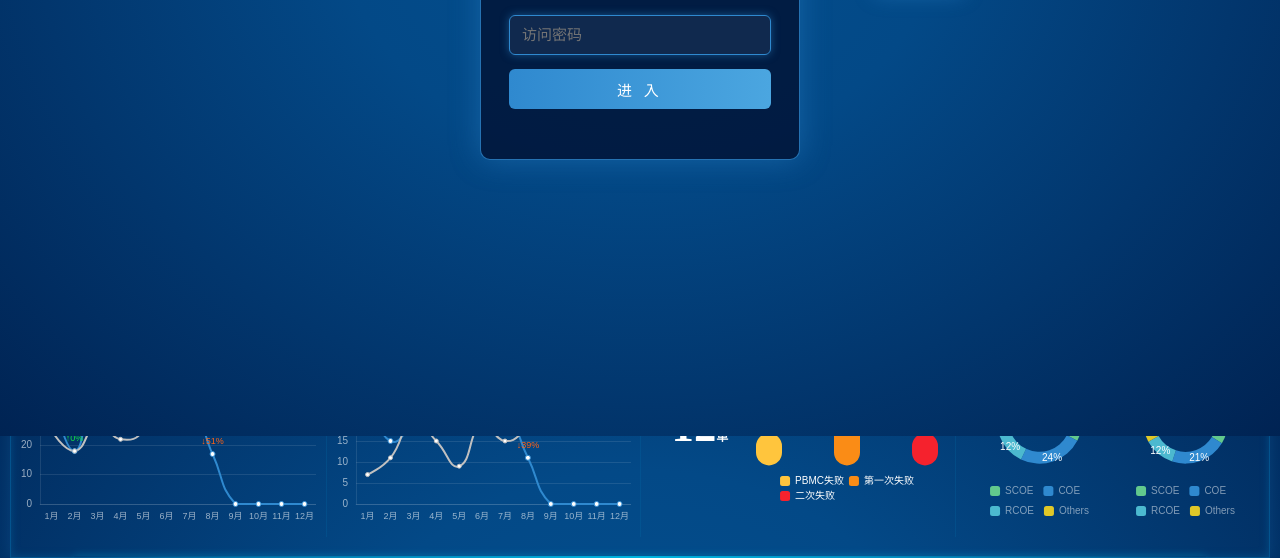
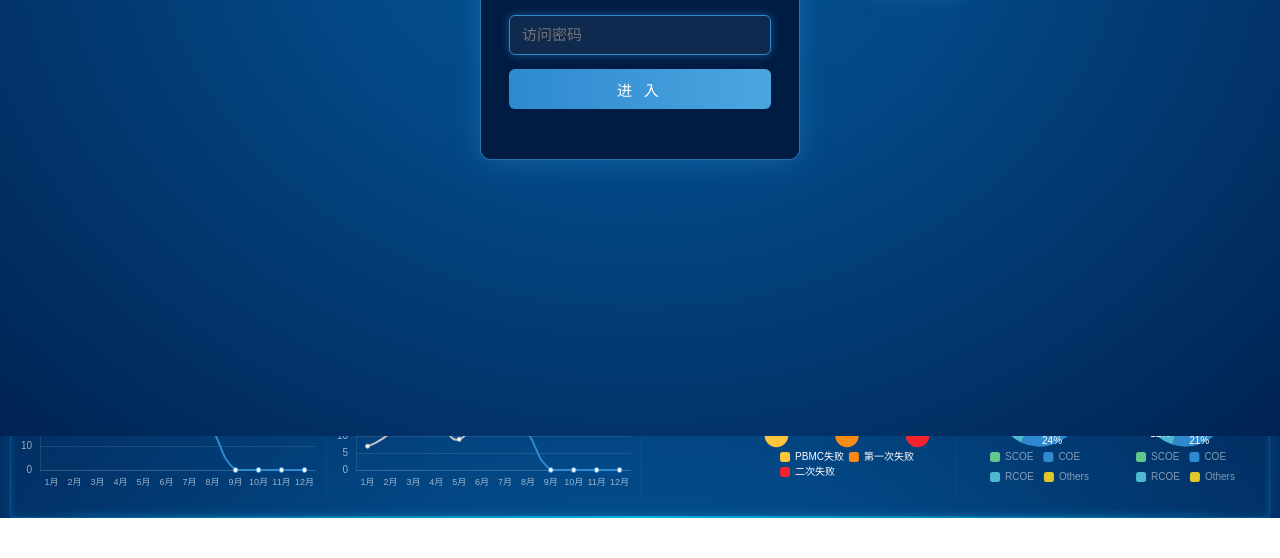
Before and after one commit to jichen0406-blip/Large-Screen-Data-Dashboard, a website: page index.html in a window 1280 px wide. Shown: the part 364-922 px from the top of the page. After the commit the page ends 882 px from the top, so only its background shows below. Drawn offline with Linux system fonts and the light colour scheme; no server answers.

Commit message:
更新数据 2026-08-18

```diff
--- a/css/style.css
+++ b/css/style.css
@@ -45,11 +45,11 @@ a:hover{ color:#06c; text-decoration: none!important}
 .boxnav{padding: 10px;}
 .nav2{}
 .nav2>li:first-child{border:none;}
-.nav2>li{float: left;border-left:1px solid rgba(7,118,181,.2); height:240px; padding: 0 10px 10px 10px;}
+.nav2>li{float: left;border-left:1px solid rgba(7,118,181,.2); height: clamp(200px, calc(100vh - 720px), 380px); padding: 0 10px 10px 10px; display: flex; flex-direction: column;}
 .tit01{font-size: 16px; font-weight: 500; position: relative; padding-left: 15px;}
 .tit01:before{ left: 3px; top: 8px;}
 
-.ftechart{height: 200px;}
+.ftechart{ flex: 1; min-height: 0; width: 100%; }
 
 
 
--- a/index.html
+++ b/index.html
@@ -138,20 +138,20 @@ var t = null;
 				</li>
 				<li style="width:25%">
 					<div class="tit01">YTD异常订单</div>
-					<div class="" style="height: calc(100% - 40px); display: flex;">
-						<div style="flex: 1; min-width:0; height:100%" class="wancheng">
+					<div style="flex: 1; min-height: 0; display: flex;">
+						<div style="flex: 1; min-width:0" class="wancheng">
 							<div><span>异常订单合计</span>
 								<h3 class="abn-num"><span id="abnNum">--</span><i>单</i></h3>
 							</div>
 						</div>
-						<div style="flex: 2; min-width:0; height:100%" id="myd1"></div>
+						<div style="flex: 2; min-width:0" id="myd1"></div>
 					</div>
 				</li>
 				<li style="width:25%">
 					<div class="tit01">COE医院销量占比</div>
-					<div class="" id="">
-						<div style="float: left; width: 50%; height: 200px" id="fb03"></div>
-						<div style="float: left; width: 50%; height: 200px" id="fb04"></div>
+					<div style="flex: 1; min-height: 0; display: flex;">
+						<div style="flex: 1; min-width:0" id="fb03"></div>
+						<div style="flex: 1; min-width:0" id="fb04"></div>
 					</div>
 				</li>
 			</ul>
--- a/js/js.js
+++ b/js/js.js
@@ -187,9 +187,9 @@ function echarts_31() {
             data: ['异常订单']
         }],
         series: [
-            { name: 'PBMC失败', type: 'bar', barWidth: '26', itemStyle: { normal: { color: '#ffc53d', barBorderRadius: 50 } }, zlevel: 2, barGap: '200%', data: [ABN.pbmc], label: { formatter: '{c}单', show: true, position: 'top', textStyle: { fontSize: 11, color: '#fff' } } },
-            { name: '第一次失败', type: 'bar', itemStyle: { normal: { color: '#fa8c16', barBorderRadius: 50 } }, zlevel: 2, barWidth: '26', data: [ABN.first], label: { formatter: '{c}单', show: true, position: 'top', textStyle: { fontSize: 11, color: '#fff' } } },
-            { name: '二次失败', type: 'bar', itemStyle: { normal: { color: '#f5222d', barBorderRadius: 50 } }, zlevel: 2, barWidth: '26', data: [ABN.second], label: { formatter: '{c}单', show: true, position: 'top', textStyle: { fontSize: 11, color: '#fff' } } }
+            { name: 'PBMC失败', type: 'bar', barWidth: '12%', itemStyle: { normal: { color: '#ffc53d', barBorderRadius: 50 } }, zlevel: 2, barGap: '200%', data: [ABN.pbmc], label: { formatter: '{c}单', show: true, position: 'top', textStyle: { fontSize: 11, color: '#fff' } } },
+            { name: '第一次失败', type: 'bar', itemStyle: { normal: { color: '#fa8c16', barBorderRadius: 50 } }, zlevel: 2, barWidth: '12%', data: [ABN.first], label: { formatter: '{c}单', show: true, position: 'top', textStyle: { fontSize: 11, color: '#fff' } } },
+            { name: '二次失败', type: 'bar', itemStyle: { normal: { color: '#f5222d', barBorderRadius: 50 } }, zlevel: 2, barWidth: '12%', data: [ABN.second], label: { formatter: '{c}单', show: true, position: 'top', textStyle: { fontSize: 11, color: '#fff' } } }
         ]
     };
     myChart3.setOption(option3);
```
Also changed, not shown: 项目文档.md (+2 -0 lines).
